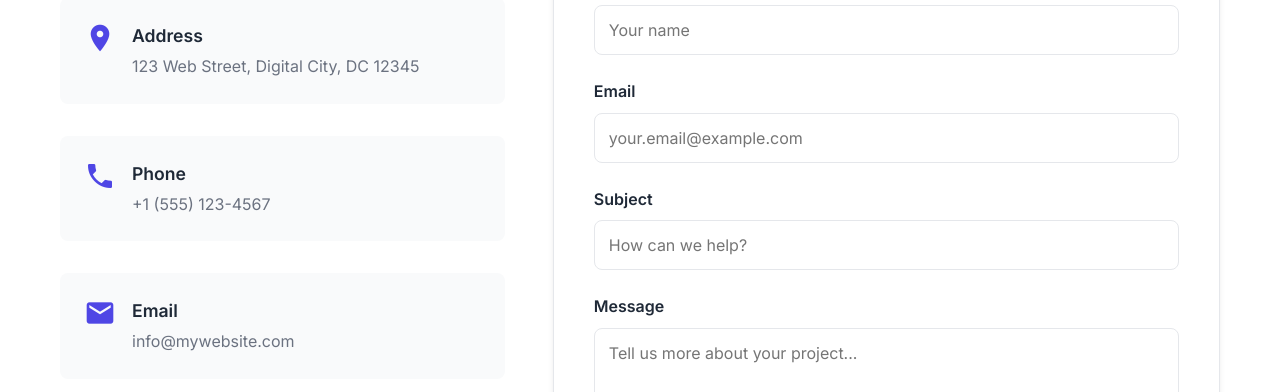
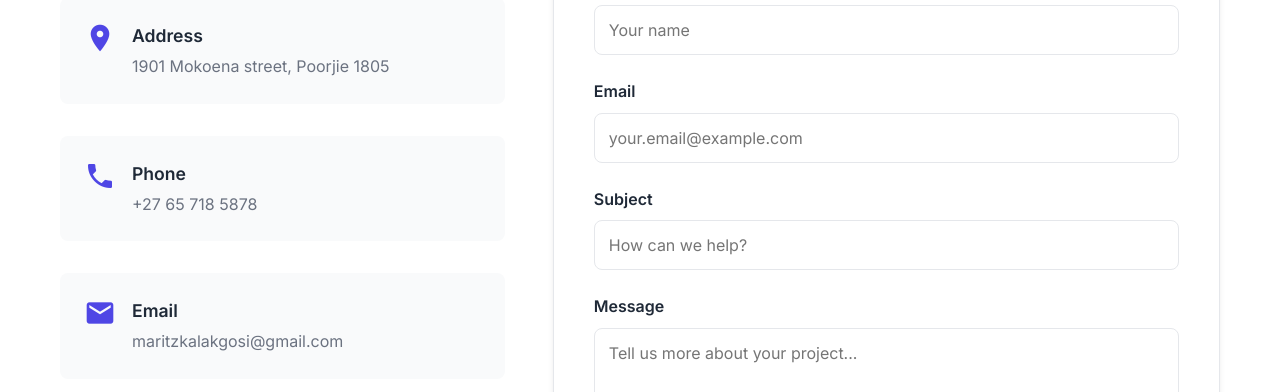
Before and after one commit to Kgosi8/Basic-Level-1, a plain HTML site: page Task1/contact.html in a window 1280 px wide. Shown: the part 560-952 px from the top of the page. Drawn offline with Linux system fonts and the light colour scheme.

Commit message:
contact info updated

```diff
--- a/Task1/contact.html
+++ b/Task1/contact.html
@@ -46,7 +46,7 @@
                         <span class="material-icons">location_on</span>
                         <div>
                             <h4>Address</h4>
-                            <p>123 Web Street, Digital City, DC 12345</p>
+                            <p>1901 Mokoena street, Poorjie 1805</p>
                         </div>
                     </div>
 
@@ -54,7 +54,7 @@
                         <span class="material-icons">phone</span>
                         <div>
                             <h4>Phone</h4>
-                            <p>+1 (555) 123-4567</p>
+                            <p>+27 65 718 5878</p>
                         </div>
                     </div>
 
@@ -62,7 +62,7 @@
                         <span class="material-icons">email</span>
                         <div>
                             <h4>Email</h4>
-                            <p>info@mywebsite.com</p>
+                            <p>maritzkalakgosi@gmail.com</p>
                         </div>
                     </div>
 
```
